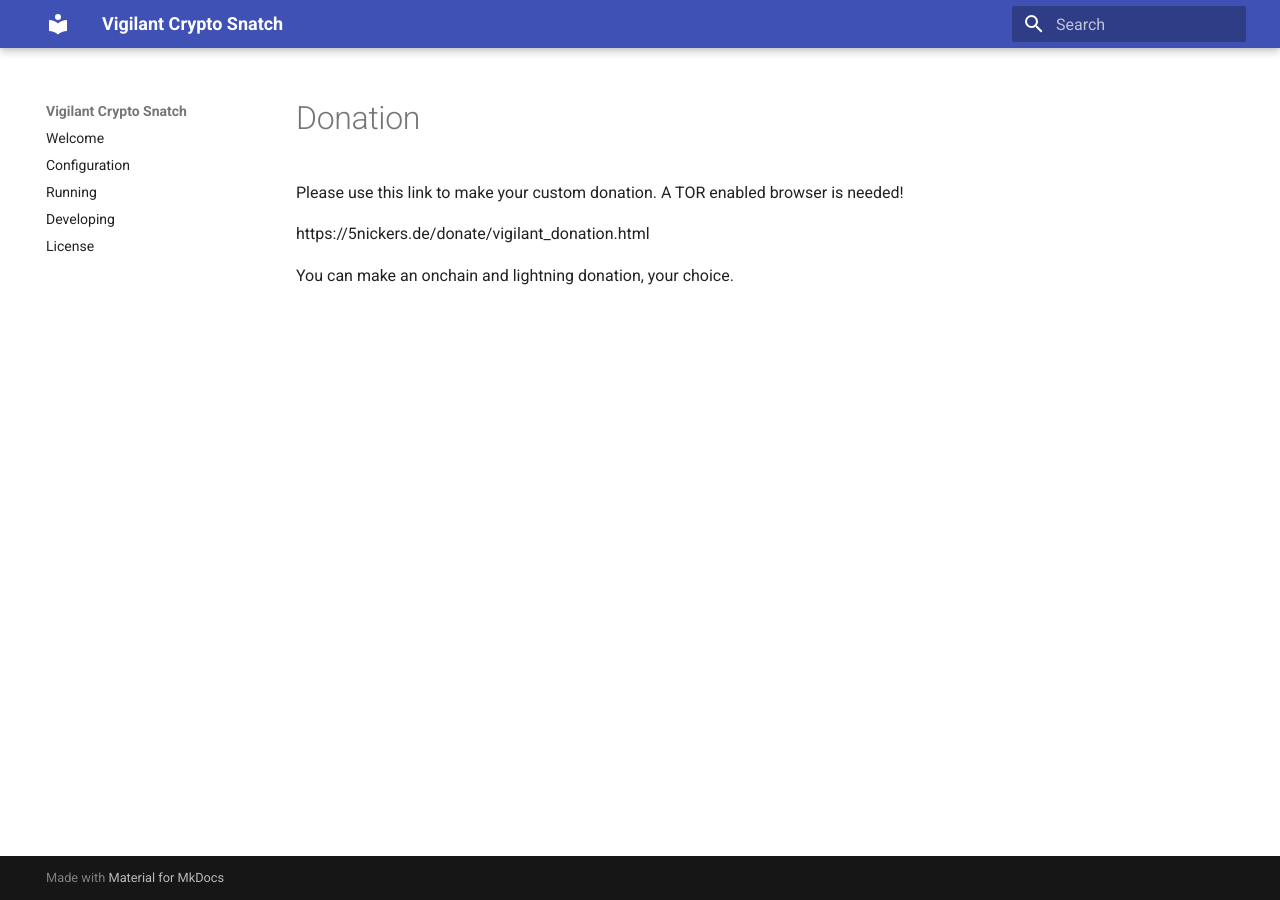
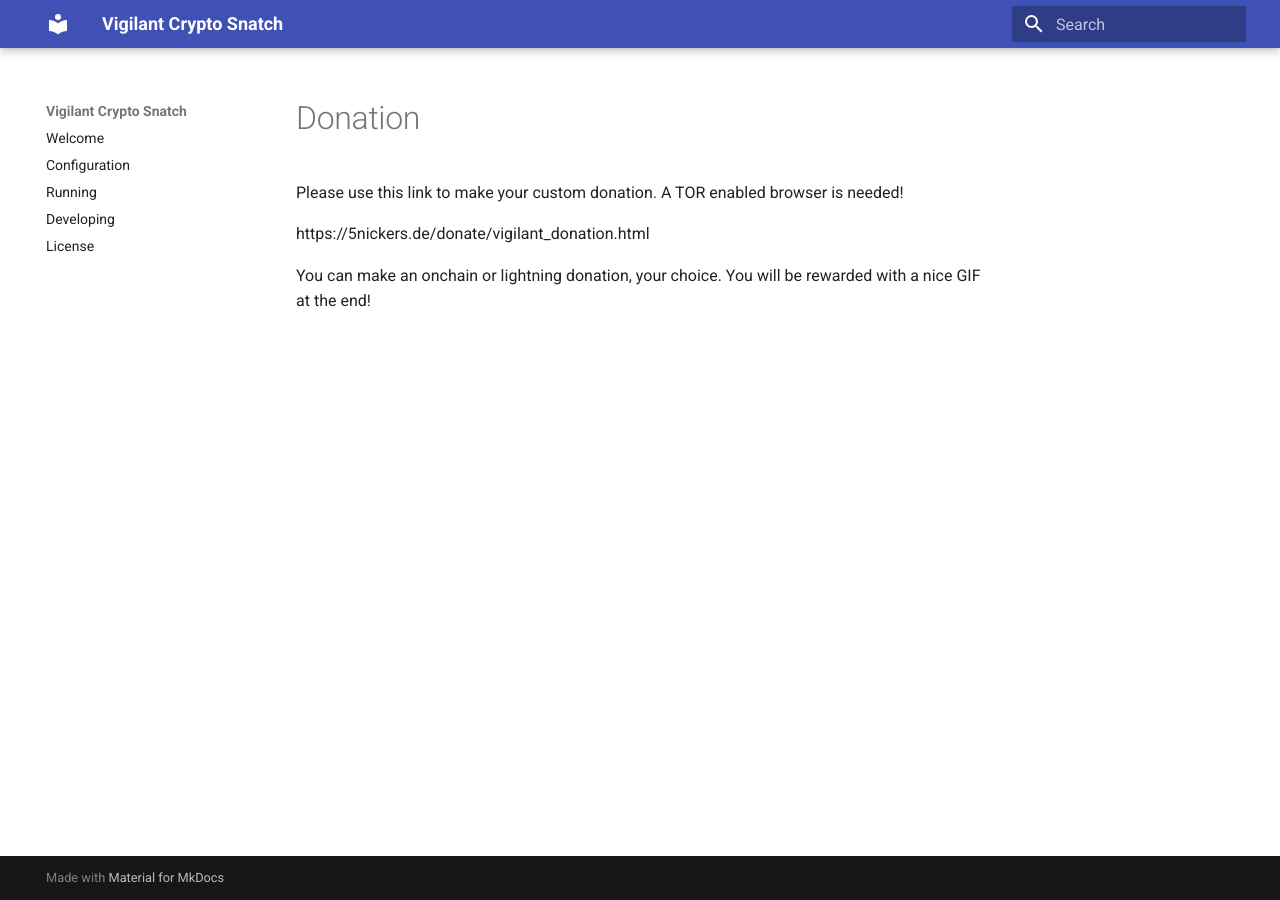
Before and after one commit to martin-ueding/vigilant-crypto-snatch, an MkDocs documentation site: the page built from docs/donation.md, in a window 1280 px wide. Built offline with MkDocs 1.6.1 and Material for MkDocs 9.7.7, drawn with Linux system fonts in a browser that asks for light colours.

Commit message:
layout fixes

```diff
--- a/docs/donation.md
+++ b/docs/donation.md
@@ -1,5 +1,7 @@
+# Donation
+
 Please use this link to make your custom donation. A TOR enabled browser is needed!
 
 https://5nickers.de/donate/vigilant_donation.html
 
-You can make an onchain and lightning donation, your choice.
+You can make an onchain or lightning donation, your choice. You will be rewarded with a nice GIF at the end!
```
